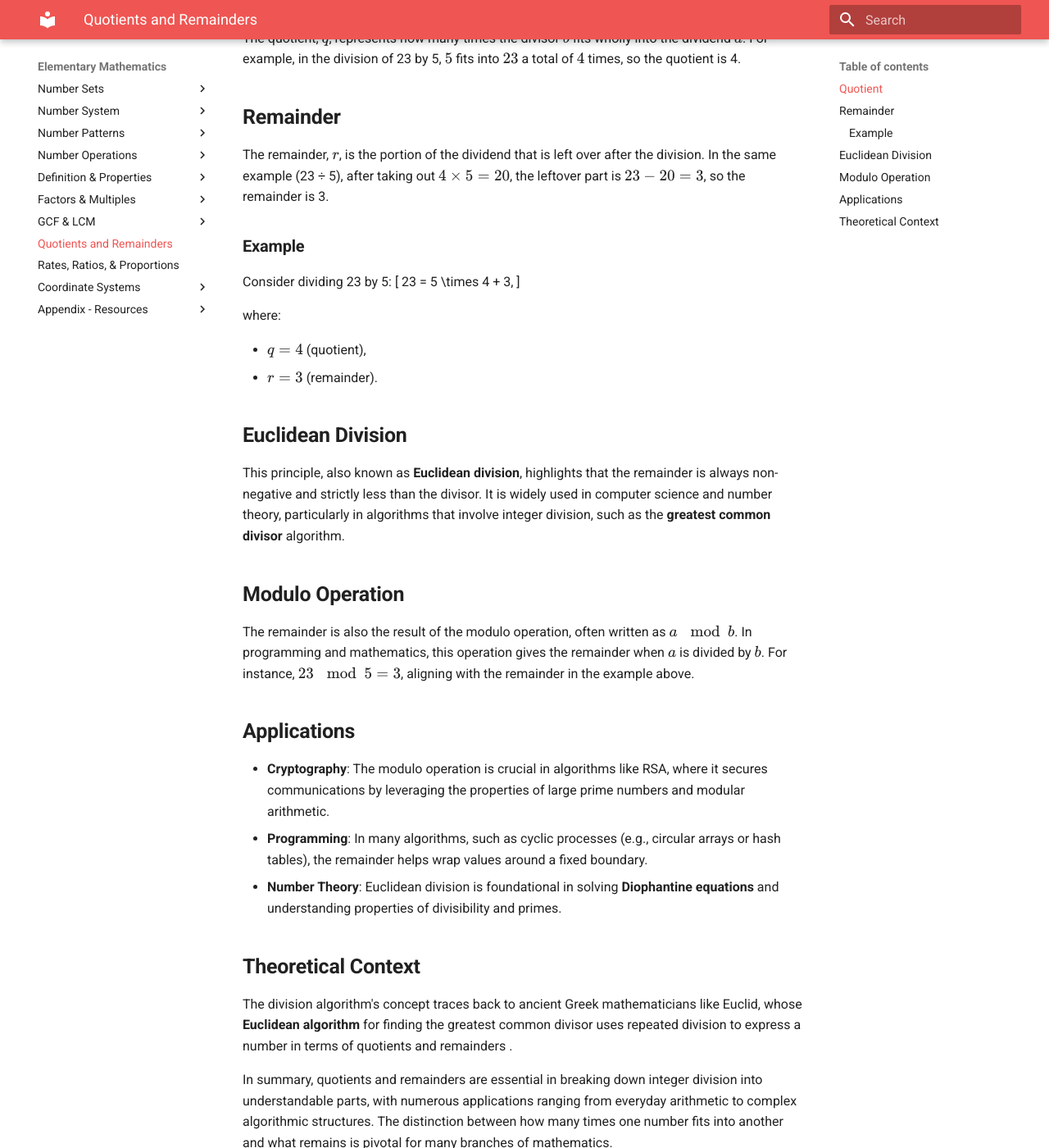
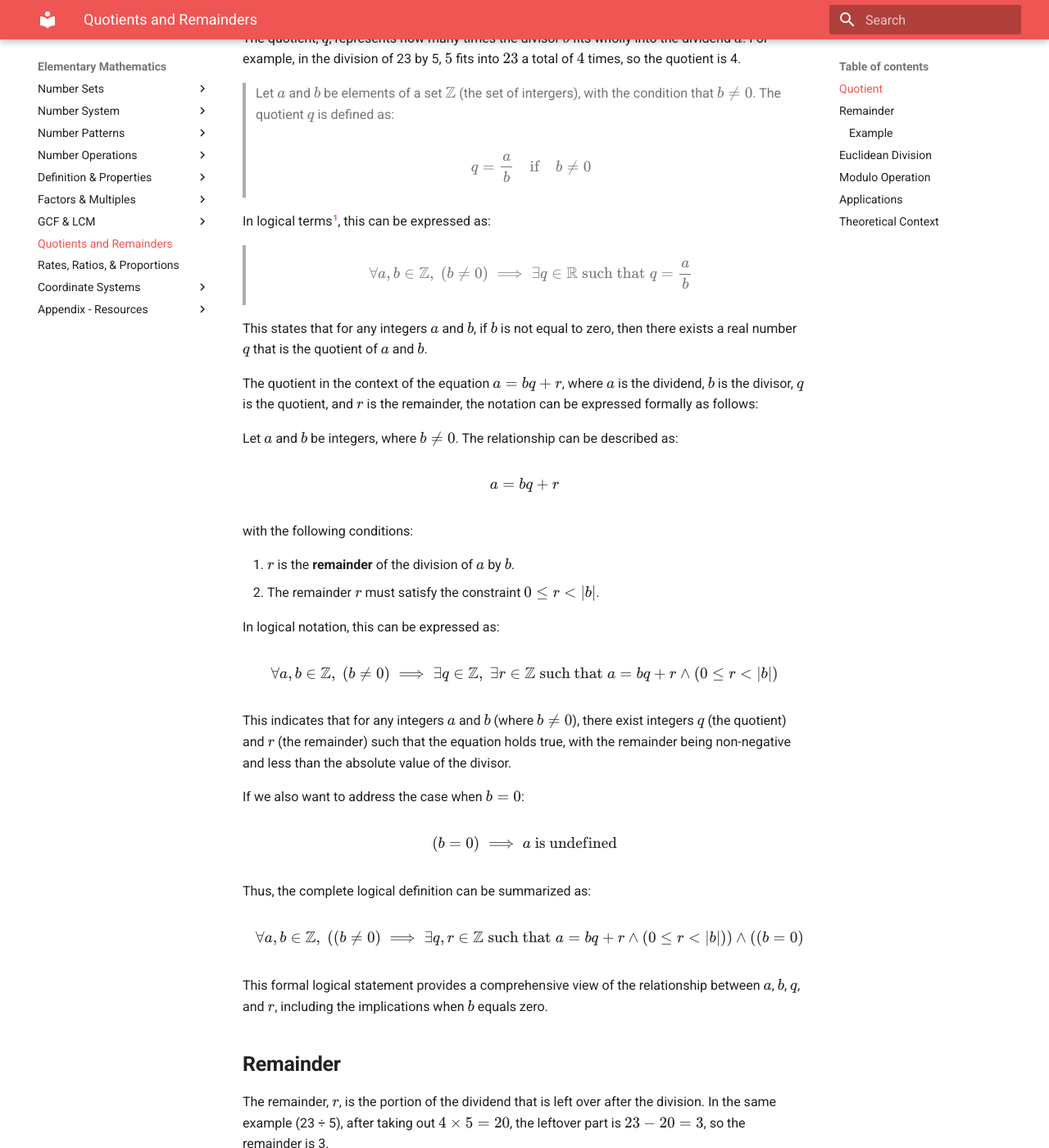
Before and after one commit to baseonballs/mpower-sitedocs, an MkDocs documentation site: the page built from site-docs/mathematics/elem/core-concepts/quotients-and-remainders/intro.md, in a window 1280 px wide and 1400 px high, scrolled down 502 px. Shown: the whole window at 82% size. Built offline with MkDocs 1.6.1 and Material for MkDocs 9.7.7, drawn with Linux system fonts in a browser that asks for light colours; formulas are drawn with MathJax 3; some of the changed text lies outside the part shown.

Commit message:
Added logic notation to the context of q & r.

```diff
--- a/site-docs/mathematics/elem/core-concepts/quotients-and-remainders/intro.md
+++ b/site-docs/mathematics/elem/core-concepts/quotients-and-remainders/intro.md
@@ -11,6 +11,55 @@ a = bq + r \quad \text{where} \quad 0 \leq r < |b|.
 ## **Quotient**
 
 The quotient, \( q \), represents how many times the divisor \( b \) fits wholly into the dividend \( a \). For example, in the division of 23 by 5, \( 5 \) fits into \( 23 \) a total of \( 4 \) times, so the quotient is 4.
+
+>Let \( a \) and \( b \) be elements of a set \( \mathbb{Z} \) (the set of intergers), with the condition that \( b \neq 0 \). The quotient \( q \) is defined as:
+>
+\[
+q = \frac{a}{b} \quad \text{if} \quad b \neq 0
+\]
+
+In logical terms[^1], this can be expressed as:
+>
+\[
+\forall a, b \in \mathbb{Z}, \; (b \neq 0) \implies \exists q \in \mathbb{R} \; \text{such that} \; q = \frac{a}{b}
+\]
+
+This states that for any integers \( a \) and \( b \), if \( b \) is not equal to zero, then there exists a real number \( q \) that is the quotient of \( a \) and \( b \).
+
+The quotient in the context of the equation \( a = bq + r \), where \( a \) is the dividend, \( b \) is the divisor, \( q \) is the quotient, and \( r \) is the remainder, the notation can be expressed formally as follows:
+
+Let \( a \) and \( b \) be integers, where \( b \neq 0 \). The relationship can be described as:
+
+\[
+a = bq + r
+\]
+
+with the following conditions:
+
+1. \( r \) is the **remainder** of the division of \( a \) by \( b \).
+2. The remainder \( r \) must satisfy the constraint \( 0 \leq r < |b| \).
+
+In logical notation, this can be expressed as:
+
+\[
+\forall a, b \in \mathbb{Z}, \; (b \neq 0) \implies \exists q \in \mathbb{Z}, \; \exists r \in \mathbb{Z} \; \text{such that} \; a = bq + r \land (0 \leq r < |b|)
+\]
+
+This indicates that for any integers \( a \) and \( b \) (where \( b \neq 0 \)), there exist integers \( q \) (the quotient) and \( r \) (the remainder) such that the equation holds true, with the remainder being non-negative and less than the absolute value of the divisor.
+
+If we also want to address the case when \( b = 0 \):
+
+\[
+(b = 0) \implies a \text{ is undefined}
+\]
+
+Thus, the complete logical definition can be summarized as:
+
+\[
+\forall a, b \in \mathbb{Z}, \; \left( (b \neq 0) \implies \exists q, r \in \mathbb{Z} \; \text{such that} \; a = bq + r \land (0 \leq r < |b|) \right) \land \left( (b = 0) \implies a \text{ is undefined} \right)
+\]
+
+This formal logical statement provides a comprehensive view of the relationship between \( a \), \( b \), \( q \), and \( r \), including the implications when \( b \) equals zero.
 
 ## **Remainder**
 
@@ -60,3 +109,5 @@ In summary, quotients and remainders are essential in breaking down integer divi
 3. **Modulo Operation** in programming and cryptography is widely discussed in:
    - Schneier, Bruce. *Applied Cryptography: Protocols, Algorithms, and Source Code in C*. 2nd Edition, Wiley, 1996. Chapter 14: "The RSA Algorithm."
    - Cormen, Thomas H., et al. *Introduction to Algorithms*. 3rd Edition, MIT Press, 2009. Chapter 31: "Number-Theoretic Algorithms."
+
+[^1]: Refer to Language of Mathematics: [Logic Notation](../../../a1/appendix/lang/notation_logic.md)
```
